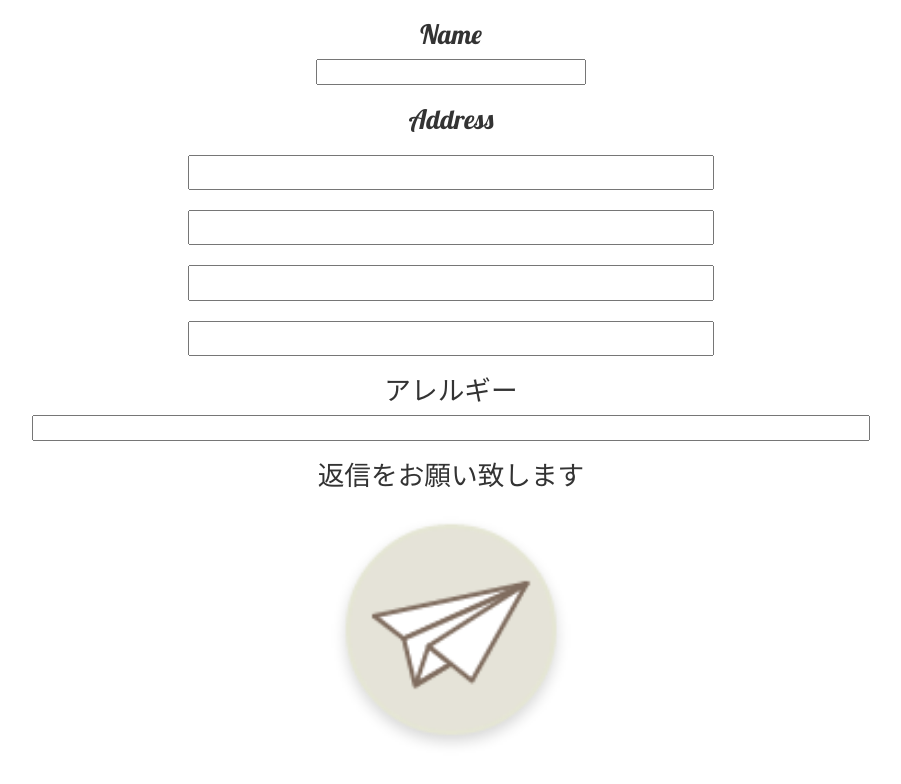
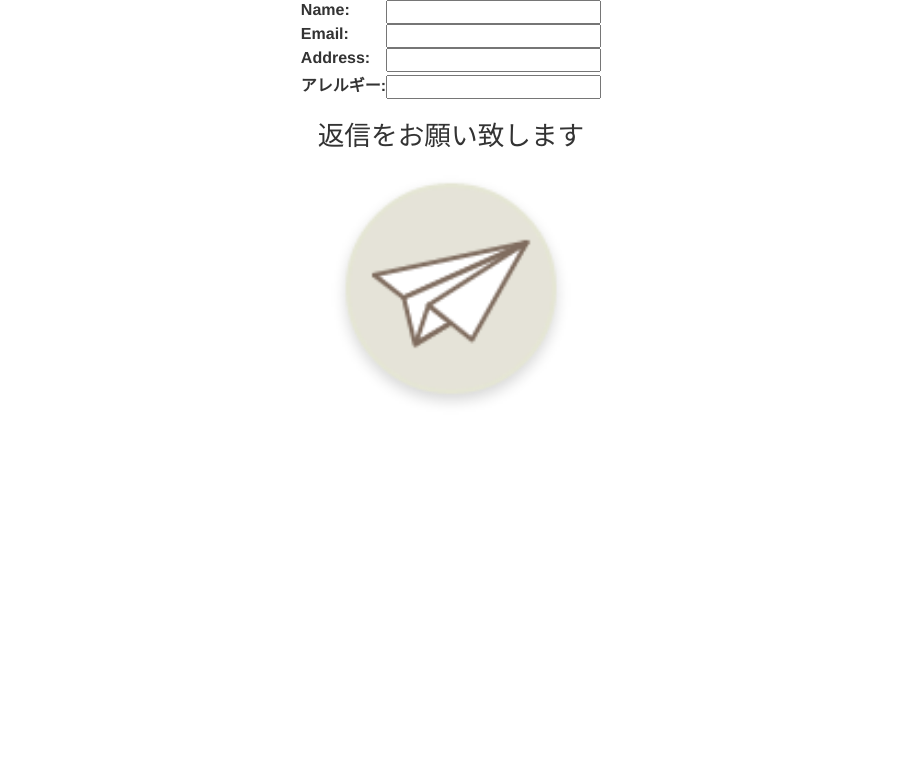
Before and after one commit to stkc282/wedding-app, a Django app: page /input/ in a window 1280 px wide. Shown: the top 784 px of the page, without its empty margins (189-1090 px from the left). Run offline with Django 3.2, Linux system fonts and the light colour scheme; some libraries are stand-ins or nearby versions.

```diff
--- /dev/null
+++ b/invapp/forms.py
@@ -0,0 +1,7 @@
+from django import forms
+
+class KakikomiForm(forms.Form):
+     name = forms.CharField()
+     email = forms.EmailField()
+     address = forms.CharField()
+     アレルギー = forms.CharField()
--- a/invapp/templates/invapp/input.html
+++ b/invapp/templates/invapp/input.html
@@ -10,19 +10,9 @@
     </head>
     <body>
         <center>
-            <h2>Name</h2>
-            <td><input type="text" name="name" size="30" maxlength="20"></td>
-        <div>
-            <h2>Address</h2>
-            <h3><input type="text" name="address" size="30" maxlength="20"></h3>
-            <h3><input type="text" name="address" size="30" maxlength="20"></h3>
-            <h3><input type="text" name="address" size="30" maxlength="20"></h3>
-            <h3><input type="text" name="address" size="30" maxlength="20"></h3>
-        </div>
-        <div>
-            <h2>アレルギー</h2>
-             <td><input type="text" name="address" size="100" maxlength="20"></td>
-        </div>
+            <form action="" method="post">
+                <table>{{form1.as_table}}</table>
+            </form>
         <div>
             <h2>返信をお願い致します</h2>
         </div>
@@ -30,5 +20,6 @@
             <h1><a href="/send/"><img src="{% static "invapp/img/送信アイコン.png"%}" width="250px"/></a></h1>
         </div>
         </center>
+
     </body>
 </html>
--- a/invapp/templates/invapp/send.html
+++ b/invapp/templates/invapp/send.html
@@ -11,6 +11,7 @@
     <body>
         <center>
         <img src="{% static "invapp/img/invitation.png"%}" width="250px"/>
+            <h1>Thanks</h1>
         <div>
             <h1><a href="/"><img src="{% static "invapp/img/入力アイコン.png"%}" width="250px"/></a></h1>
         </div>
--- a/invapp/views.py
+++ b/invapp/views.py
@@ -2,6 +2,8 @@ from django.shortcuts import render
 from django.utils import timezone
 from .models import Post
 from django.shortcuts import render, get_object_or_404
+from django.http import HttpResponse
+from invapp.forms import KakikomiForm
 
 
 def top_page(request):
@@ -11,8 +13,12 @@ def top_page(request):
 def detail(request):
     return render(request, 'invapp/detail.html', {})
 
+# def input(request):
+#     return render(request, 'invapp/input.html', {})
+
 def input(request):
-    return render(request, 'invapp/input.html', {})
+    f = KakikomiForm()
+    return render(request, 'invapp/input.html', {'form1': f} )
 
 def send(request):
     return render(request, 'invapp/send.html', {})
```
